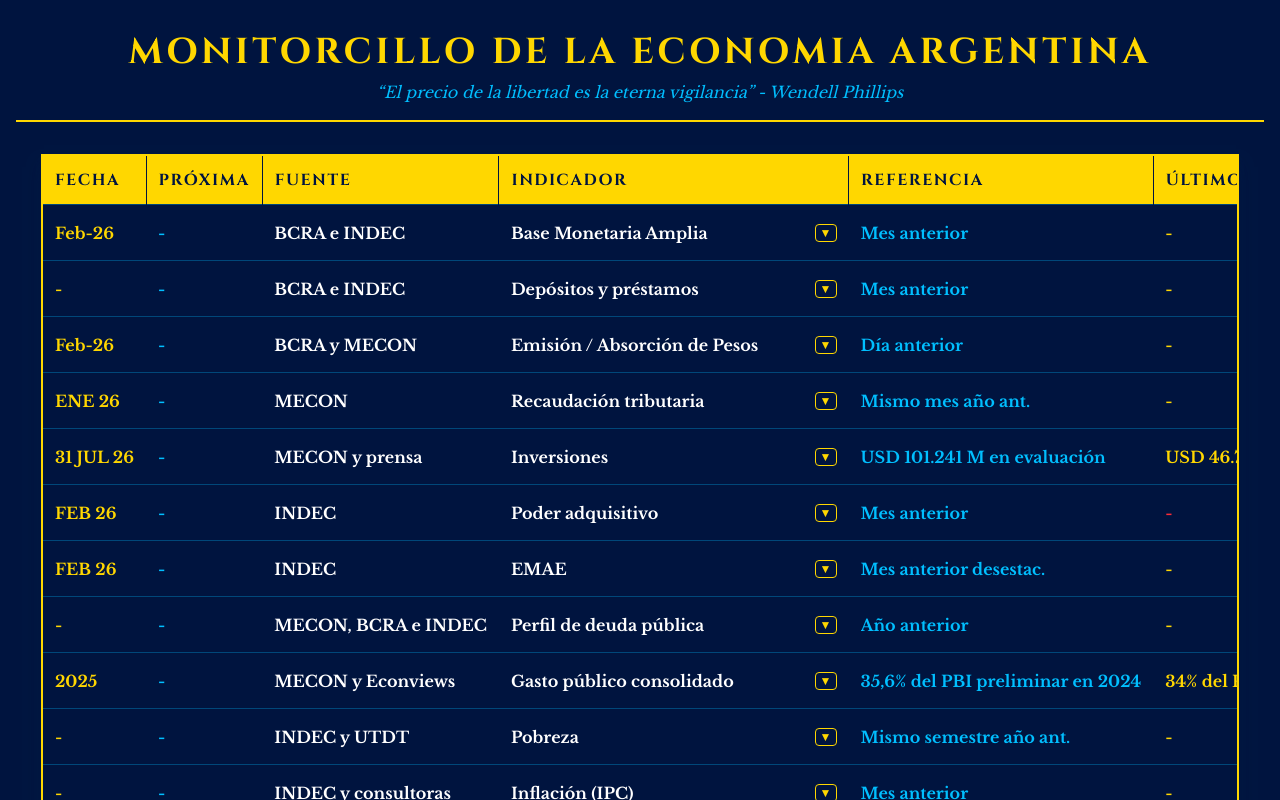
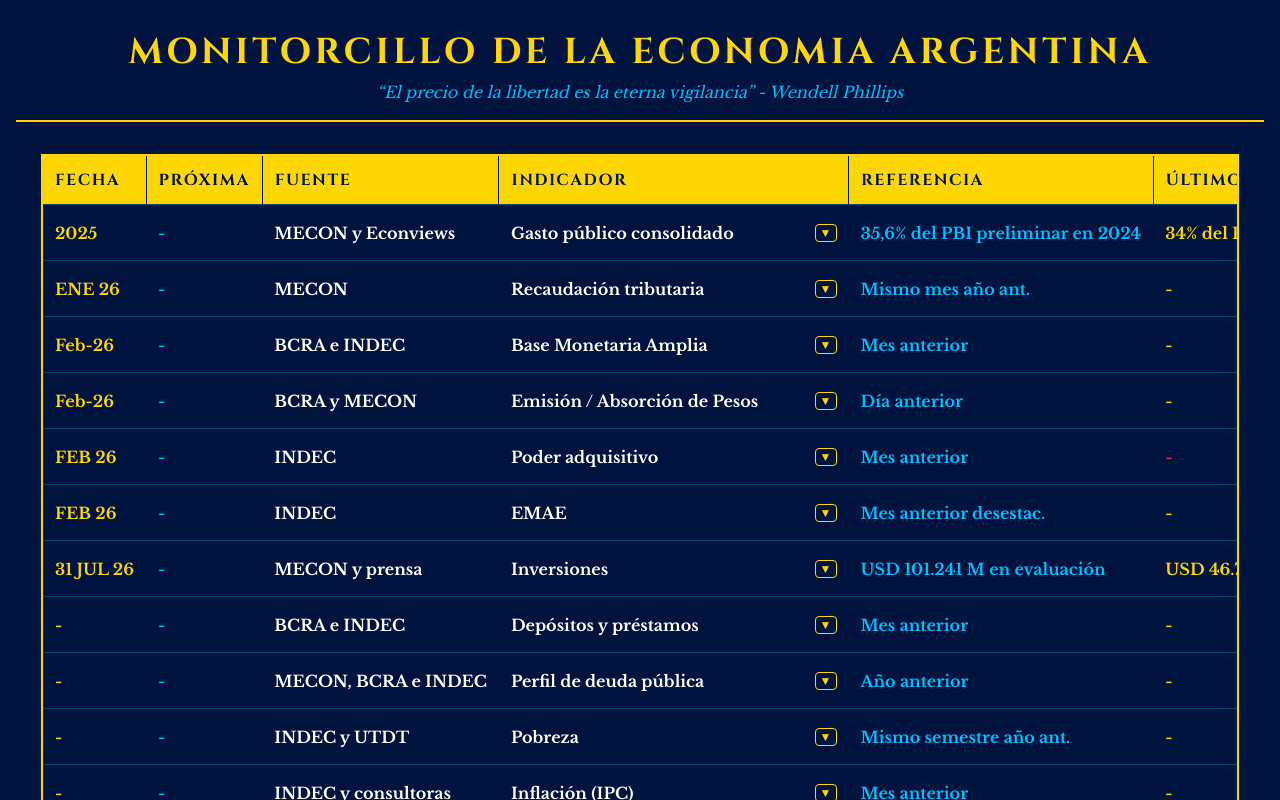
Before and after one commit to Fierillo/monitorcillo, a Next.js app: page / in a window 1280 px wide. Shown: the top 800 px of the page. Built offline with nearby package versions, Linux system fonts and the light colour scheme; no server answers; the database is empty.

Commit message:
fix: sort indicators by publication date

```diff
--- a/src/components/IndicatorsTable.tsx
+++ b/src/components/IndicatorsTable.tsx
@@ -2,6 +2,7 @@
 import { useLayoutEffect, useRef, useState } from 'react';
 import Link from 'next/link';
 import type { Indicator } from '@/types';
+import { fechaToTimestamp } from '@/lib/normalize/dates';
 
 type ReferenceTooltip = { text: string; x: number; y: number } | null;
 
@@ -30,6 +31,16 @@ export function compactText(value: string): string {
         .replace('Mismo semestre año anterior', 'Mismo semestre año ant.')
         .replace('Mismo mes año anterior', 'Mismo mes año ant.')
         .replace('Mes anterior desest.', 'Mes anterior desestac.');
+}
+
+export function sortIndicatorsByDate(data: Indicator[]): Indicator[] {
+    return [...data].sort((first, second) => {
+        const firstDate = fechaToTimestamp(first.fecha);
+        const secondDate = fechaToTimestamp(second.fecha);
+        if (!firstDate) return secondDate ? 1 : 0;
+        if (!secondDate) return -1;
+        return firstDate - secondDate;
+    });
 }
 
 function FitText({ children, className = '' }: { children: string; className?: string }) {
@@ -67,6 +78,7 @@ export default function IndicatorsTable({ data }: { data: Indicator[] }) {
         return <div className="text-center p-8 border-2 border-imperial-gold text-imperial-gold font-bold">Sin datos.</div>;
     }
 
+    const rows = sortIndicatorsByDate(data);
     const showReferenceTooltip = (text: string, element: HTMLElement) => {
         const rect = element.getBoundingClientRect();
         const maxX = window.innerWidth - TOOLTIP_WIDTH - TOOLTIP_OFFSET;
@@ -88,7 +100,7 @@ export default function IndicatorsTable({ data }: { data: Indicator[] }) {
                         </tr>
                     </thead>
                     <tbody>
-                        {data.map((row, i) => {
+                        {rows.map((row, i) => {
                             const source = compactText(row.fuente);
                             const indicator = compactText(row.indicador);
                             const reference = compactText(row.referencia);
--- a/src/lib/normalize/dates.ts
+++ b/src/lib/normalize/dates.ts
@@ -12,11 +12,20 @@ export function isoToMonthLabel(dateStr: string): string {
 }
 
 export function fechaToTimestamp(fecha: string): number {
-    const parts = fecha.split(' ');
-    if (parts.length < 3) return 0;
-    const parsedYear = parseInt(parts[2], 10);
-    const year = parts[2].length === 2 ? 2000 + parsedYear : parsedYear;
-    return new Date(year, MONTHS_IDX[parts[1]], parseInt(parts[0], 10)).getTime();
+    const parts = fecha.replace(/^([A-Za-z]+)-(\d{2,4})$/, '$1 $2').toUpperCase().split(' ');
+    if (parts.length === 1 && /^\d{4}$/.test(parts[0])) return Date.UTC(Number(parts[0]), 0, 1);
+    if (parts.length < 2) return 0;
+
+    const [dayValue, monthValue, yearValue] = parts.length === 2
+        ? ['1', parts[0], parts[1]]
+        : parts;
+    const month = MONTHS_IDX[monthValue];
+    const parsedYear = parseInt(yearValue, 10);
+    const year = yearValue.length === 2 ? 2000 + parsedYear : parsedYear;
+    const day = parseInt(dayValue, 10);
+    return Number.isFinite(year) && Number.isFinite(day) && month !== undefined
+        ? Date.UTC(year, month, day)
+        : 0;
 }
 
 export function fechaToISO(fecha: string): string {
```
Also changed, not shown: 1 other file (tests, documents, lock files or other folders).
